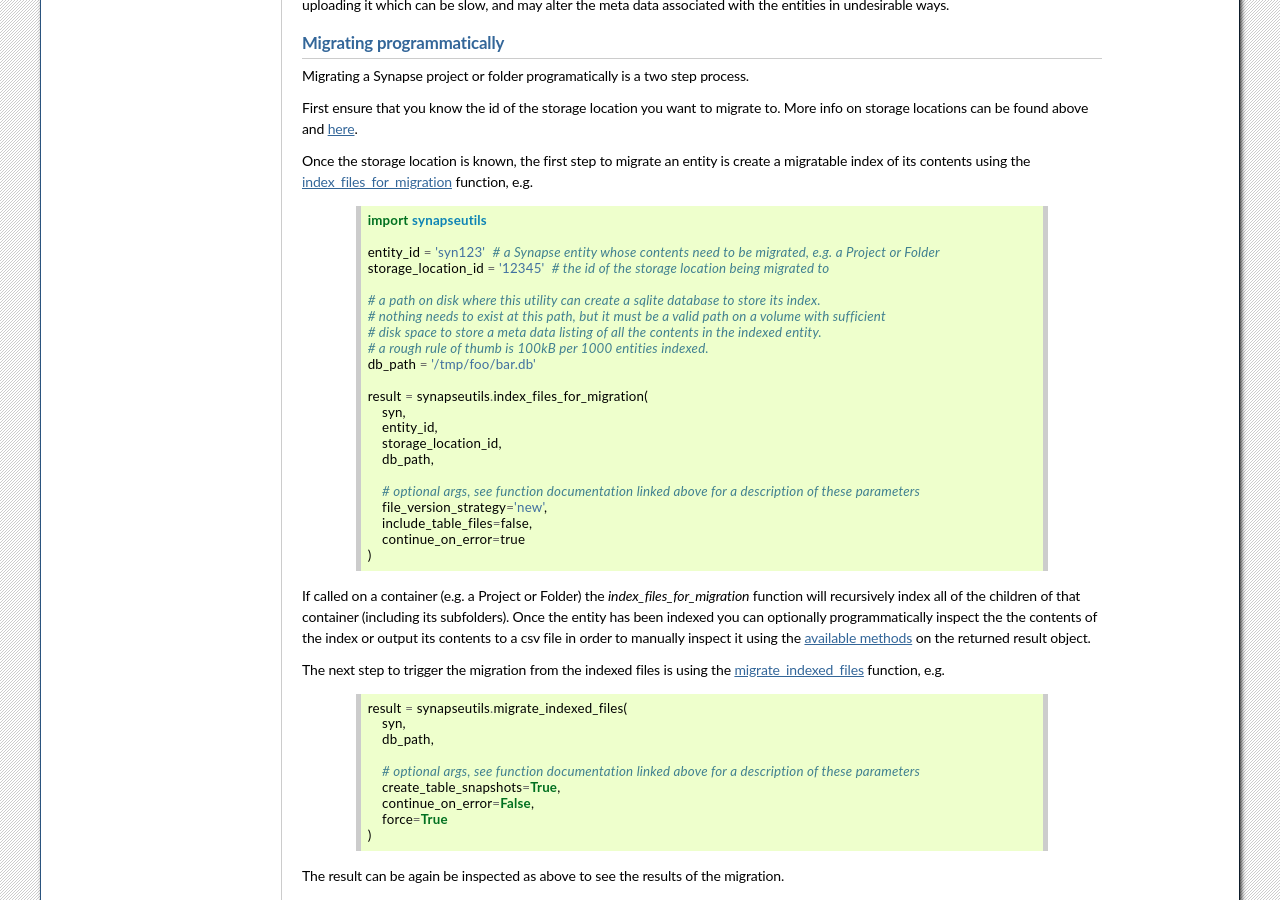
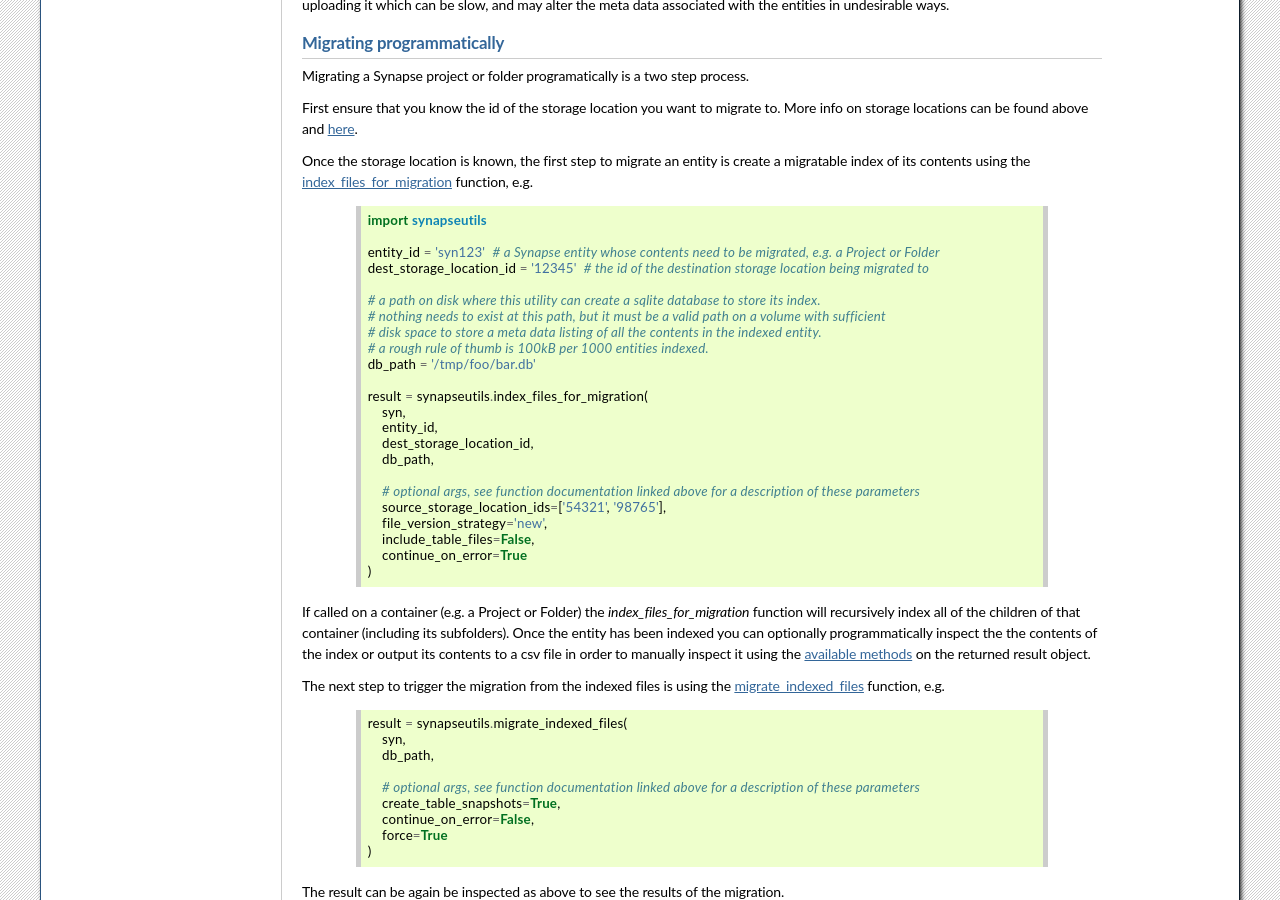
Before and after one commit to Sage-Bionetworks/synapsePythonClient, a Sphinx documentation site: the page built from docs/S3Storage.rst, in a window 1280 px wide and 900 px high, scrolled down 2696 px. Built offline with Sphinx 7.4.7, drawn with Linux system fonts in a browser that asks for light colours; the version number could not be read and is left out.

Commit message:
update migration doc with source_storage_location_ids arg

```diff
--- a/docs/S3Storage.rst
+++ b/docs/S3Storage.rst
@@ -200,7 +200,7 @@
     import synapseutils
 
     entity_id = 'syn123'  # a Synapse entity whose contents need to be migrated, e.g. a Project or Folder
-    storage_location_id = '12345'  # the id of the storage location being migrated to
+    dest_storage_location_id = '12345'  # the id of the destination storage location being migrated to
 
     # a path on disk where this utility can create a sqlite database to store its index.
     # nothing needs to exist at this path, but it must be a valid path on a volume with sufficient
@@ -211,13 +211,14 @@
     result = synapseutils.index_files_for_migration(
         syn,
         entity_id,
-        storage_location_id,
+        dest_storage_location_id,
         db_path,
 
         # optional args, see function documentation linked above for a description of these parameters
+        source_storage_location_ids=['54321', '98765'],
         file_version_strategy='new',
-        include_table_files=false,
-        continue_on_error=true
+        include_table_files=False,
+        continue_on_error=True
     )
 
 If called on a container (e.g. a Project or Folder) the *index_files_for_migration* function will recursively
```
